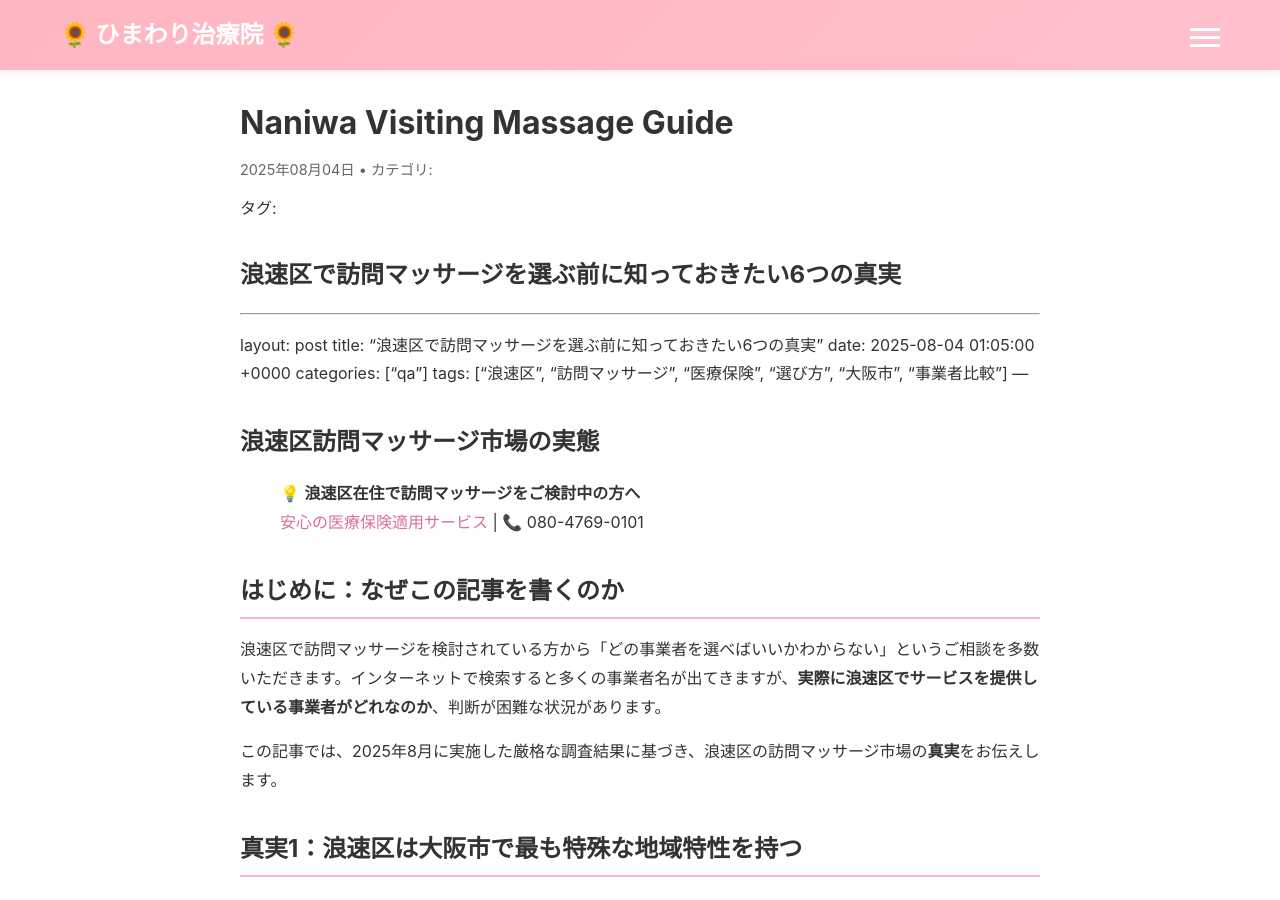
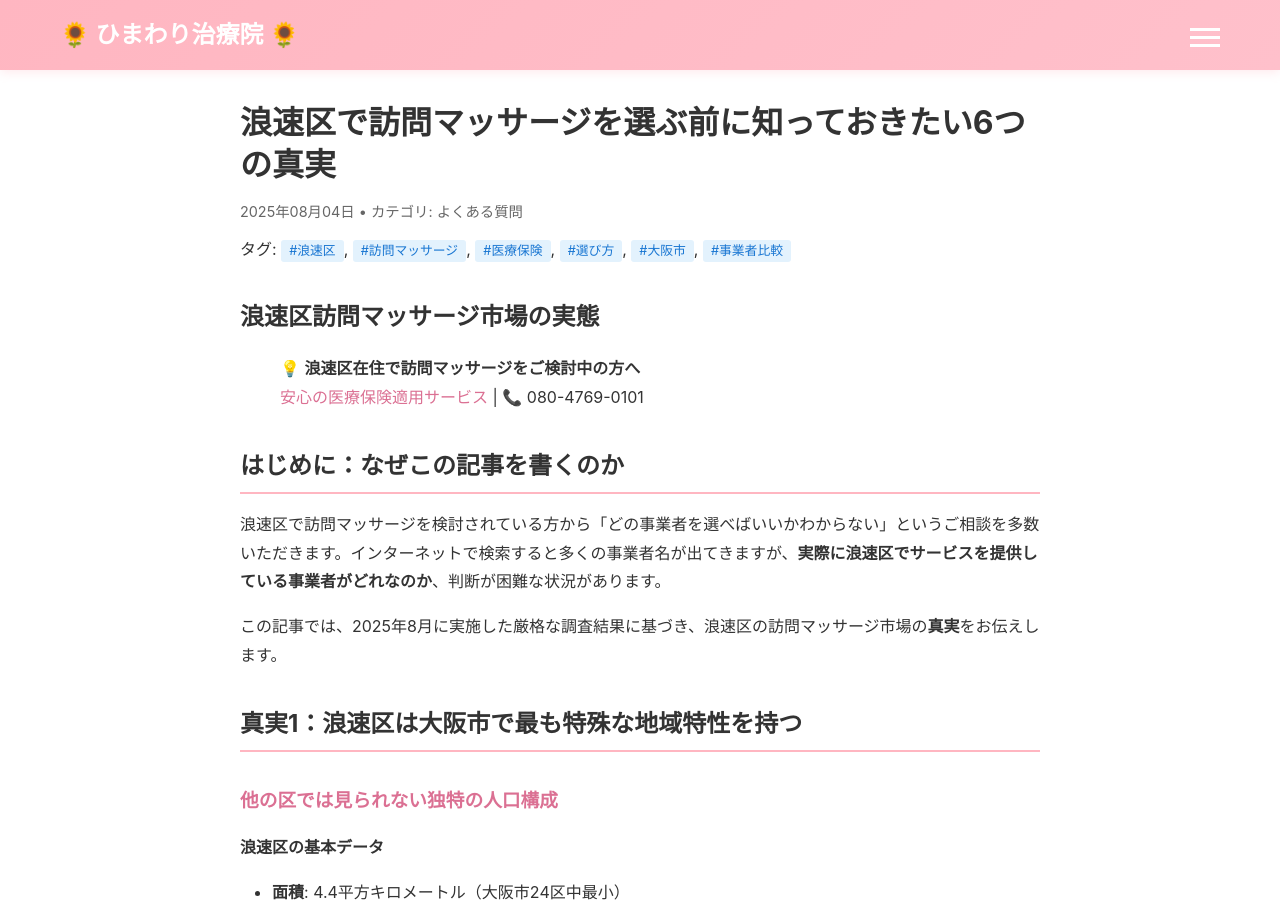
Before and after one commit to satoshi-kemmotsu/blog, a Jekyll site: the page built from _posts/2025-08-04-naniwa-visiting-massage-guide.md, in a window 1280 px wide and 900 px high. Built offline with Jekyll 4.4.1, drawn with Linux system fonts in a browser that asks for light colours; our own code applies the rules of GitHub Pages for plain Markdown files; some of the changed text lies outside the part shown.

Commit message:
Fix Front Matter structure: remove title before YAML block

```diff
--- a/_posts/2025-08-04-naniwa-visiting-massage-guide.md
+++ b/_posts/2025-08-04-naniwa-visiting-massage-guide.md
@@ -1,5 +1,3 @@
-# 浪速区で訪問マッサージを選ぶ前に知っておきたい6つの真実
-
 ---
 layout: post
 title: "浪速区で訪問マッサージを選ぶ前に知っておきたい6つの真実"
```
